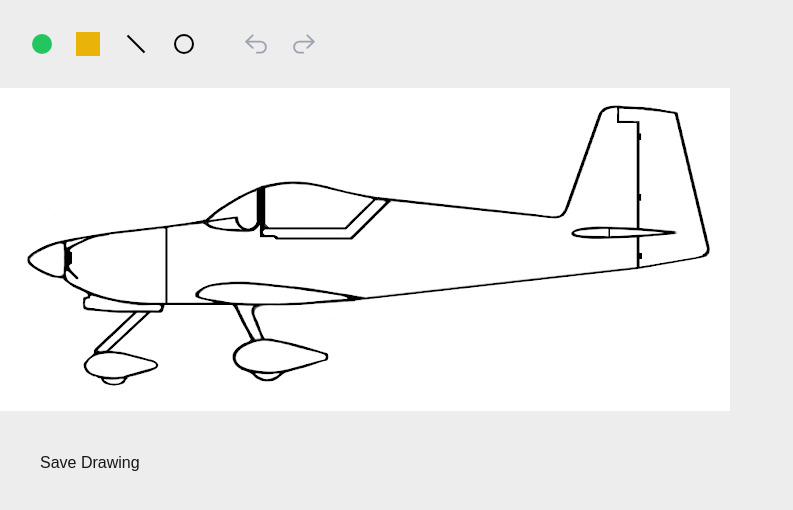
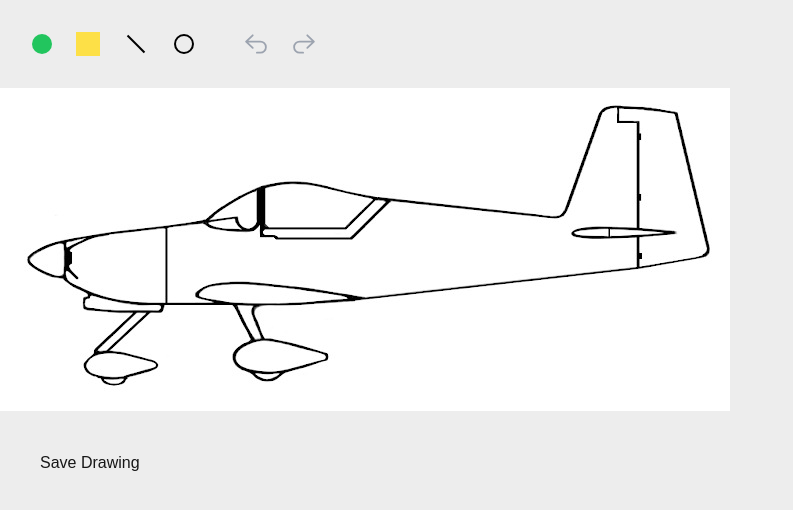
Before and after one commit to SlightlyBuggy/build_notes, a Next.js app: page /image_editor in a window 1280 px wide. Shown: the top 510 px of the page, without its empty margins (0-793 px from the left). Built offline with nearby package versions, Linux system fonts and the light colour scheme.

Commit message:
moved to object factory pattern for tool button, which vastly simplified ToolButton.tsx.  need to consider reworking this to be a Component factory, where components are returned directly.

```diff
--- a/app/ui/ImageUploadAndEditor/ImageEditor/ToolButton.tsx
+++ b/app/ui/ImageUploadAndEditor/ImageEditor/ToolButton.tsx
@@ -1,10 +1,7 @@
 import { DrawingTool } from "@/app/lib/util/enums";
-import clsx from "clsx";
+import { toolButtonStyleFactory } from "./classes/ToolButtonObj";
 
-// TODO: inverse video when tool is selected
-// TODO: can each tool be its own class where event handlers, button style, etc all come together?
-// right now button stuff is in this file.  event handlers are in ImageEditor/lib
-// this may need to wait until we have more tools and can see what all abstractions we need
+// TODO: inverse video when tool is selected?
 
 export default function ToolButton(
     {tool, activeTool, handleToolClick}:
@@ -12,67 +9,13 @@ export default function ToolButton(
      activeTool: DrawingTool | null,
      handleToolClick: (tool: DrawingTool) => void}) {
 
-        const handleClick = (tool: DrawingTool) => {
-            handleToolClick(tool);
-        }
-    // TODO: with this log statement we can see there are lots of extraneous re-renders.  need to reduce.
-    // console.log(`Active tool is ${activeTool}`)
+    const drawingToolObj = toolButtonStyleFactory(tool, activeTool);
 
-    switch(tool) {
-        case DrawingTool.Circle:
-            return (
-            <div className="p-3 flex items-center" onClick={() => handleClick(DrawingTool.Circle)}>
-                <div className={
-                    clsx(
-                        'h-5 w-5 rounded-full hover:cursor-pointer',
-                        {'bg-green-300': activeTool == DrawingTool.Circle},
-                        {'hover:bg-yellow-100 bg-green-500': activeTool != DrawingTool.Circle},
-                    )}
-                >
-                </div>
+    return (
+        <div className="p-3 flex items-center" onClick={() => handleToolClick(tool)}>
+            <div className={drawingToolObj.outerStyle}>
+                <div className={drawingToolObj.innerStyle}></div>
             </div>
-            )
-        case DrawingTool.Square:
-            return (
-            <div className="p-3 flex items-center" onClick={() => handleClick(DrawingTool.Square)}>
-                <div className={
-                    clsx(
-                        'h-6 w-6 hover:cursor-pointer',
-                        {'bg-green-300': activeTool == DrawingTool.Square},
-                        {'hover:bg-yellow-100 bg-yellow-500': activeTool != DrawingTool.Square},
-                    )}
-                >
-                </div>
-            </div>
-            )
-        case DrawingTool.Line:
-            return (
-            <div className="p-3 flex items-center" onClick={() => handleClick(DrawingTool.Line)}>
-                <div className={
-                    clsx(
-                        'h-6 w-6 flex items-center group  hover:cursor-pointer',
-                        {'bg-green-300': activeTool == DrawingTool.Line},
-                        {'hover:bg-yellow-100': activeTool != DrawingTool.Line},
-                    )}
-                >
-                    <div className="h-0.5 w-6 bg-black rotate-45 group-hover:bg-gray-500">
-                    </div>
-                </div>
-            </div>
-            )
-        case DrawingTool.RadiusedCircle:
-            return (
-                <div className="p-3 flex items-center" onClick={() => handleClick(DrawingTool.RadiusedCircle)}>
-                    <div className={
-                        clsx(
-                        'h-6 w-6 flex items-center justify-center hover:cursor-pointer',
-                        {'bg-green-300': activeTool == DrawingTool.RadiusedCircle},
-                        {'hover:bg-yellow-100 hover:border-gray-500': activeTool != DrawingTool.RadiusedCircle}
-                     )}
-                >
-                    <div className="h-5 w-5 rounded-full border-solid border-2 border-black"></div>
-                </div>
-            </div>
-            )
-    }
+        </div>
+        )
 }
--- /dev/null
+++ b/app/ui/ImageUploadAndEditor/ImageEditor/classes/ToolButtonObj.ts
@@ -0,0 +1,78 @@
+import { DrawingTool } from "@/app/lib/util/enums";
+
+abstract class ToolButtonStyles {
+    private activeTool: DrawingTool | null;
+    abstract thisToolType: DrawingTool;
+
+    private outerSharedStyle = "hover:cursor-pointer"
+    private outerActiveStyle = "bg-red-500"
+
+    protected abstract outerFixedStyle: string;
+    protected abstract outerInactiveStyle: string;
+
+    public abstract innerStyle: string;
+
+    get outerStyle()  {
+
+        const outerStyle = this.outerSharedStyle + " " + this.outerFixedStyle
+
+        if(this.thisToolType === this.activeTool)
+        {
+            return outerStyle + " " + this.outerActiveStyle
+        }
+        return outerStyle + " " + this.outerInactiveStyle
+    }
+
+    constructor(theActiveTool: DrawingTool | null) {
+        this.activeTool = theActiveTool
+    }
+}
+
+class CircleToolButtonStyles extends ToolButtonStyles {
+    thisToolType = DrawingTool.Circle
+
+    outerFixedStyle = "h-5 w-5 rounded-full"
+    protected outerInactiveStyle = "hover:bg-yellow-100 bg-green-500"
+    innerStyle = ""
+}
+
+class SquareToolButtonStyles extends ToolButtonStyles {
+    thisToolType = DrawingTool.Square
+
+    outerFixedStyle = "h-6 w-6"
+    protected outerInactiveStyle = "hover:bg-yellow-100 bg-yellow-300"
+    innerStyle = ""
+}
+
+class LineToolButtonStyles extends ToolButtonStyles {
+    thisToolType = DrawingTool.Line
+
+    outerFixedStyle = "h-6 w-6 flex items-center group"
+    protected outerInactiveStyle = "hover:bg-yellow-100"
+    innerStyle = "h-0.5 w-6 bg-black rotate-45 group-hover:bg-gray-500"
+}
+
+class RadiusedCircleButtonStyles extends ToolButtonStyles {
+    thisToolType = DrawingTool.RadiusedCircle
+
+    outerFixedStyle = "h-6 w-6 flex items-center justify-center"
+    protected outerInactiveStyle = "hover:bg-yellow-100"
+    innerStyle = "h-5 w-5 rounded-full border-solid border-2 border-black"
+}
+
+export const toolButtonStyleFactory = (thisToolType: DrawingTool, activeToolType: DrawingTool | null): ToolButtonStyles =>
+{
+    switch(thisToolType)
+    {
+        case(DrawingTool.Circle):
+            return new CircleToolButtonStyles(activeToolType);
+        case(DrawingTool.Square):
+            return new SquareToolButtonStyles(activeToolType);
+        case DrawingTool.Line:
+            return new LineToolButtonStyles(activeToolType);
+        case DrawingTool.RadiusedCircle:
+            return new RadiusedCircleButtonStyles(activeToolType);
+        default:
+            throw new Error(`toolButtonObjFactory does not handle tool type ${thisToolType}`)
+    }
+}
```
